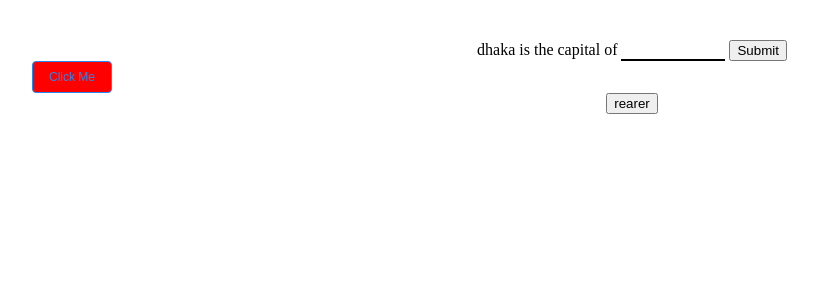
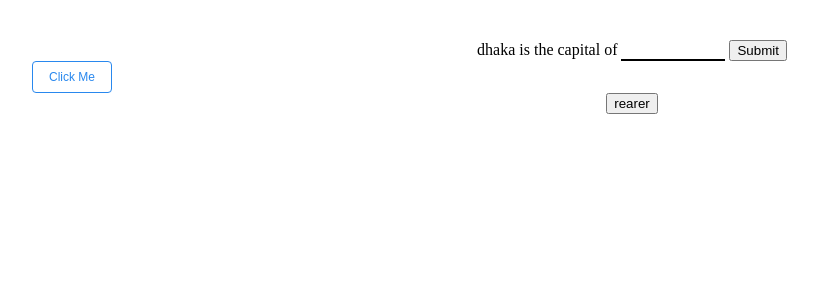
Before and after one commit to shahariar270/designSystem, a React (Vite) app: page / in a window 1280 px wide. Shown: the top 300 px of the page, without its empty margins (8-826 px from the left). Built offline with nearby package versions, Linux system fonts and the light colour scheme.

Commit message:
remove extra style

```diff
--- a/src/App.jsx
+++ b/src/App.jsx
@@ -22,9 +22,7 @@ function App() {
         videoId='2IFDMvfJJHc'
       /> */}
       <DashData />
-      <Button label="Click Me" onClickHandle={hello} variant={'transparent'} border={'primary'} style={{
-        background:'red',
-      }} />
+      <Button label="Click Me" onClickHandle={hello} variant={'transparent'} border={'primary'}  />
       {open &&
         <>
           <Modal
```
